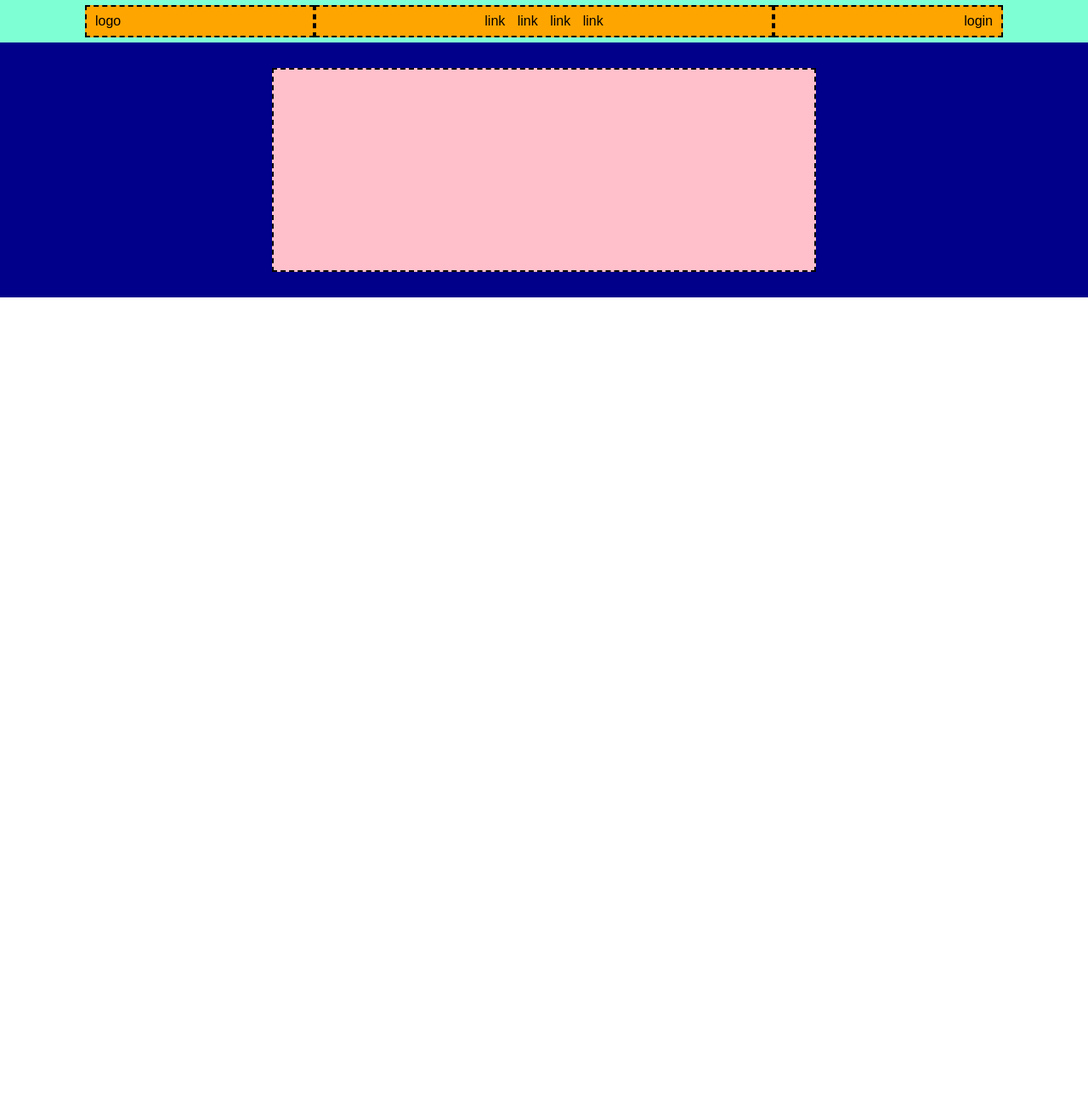
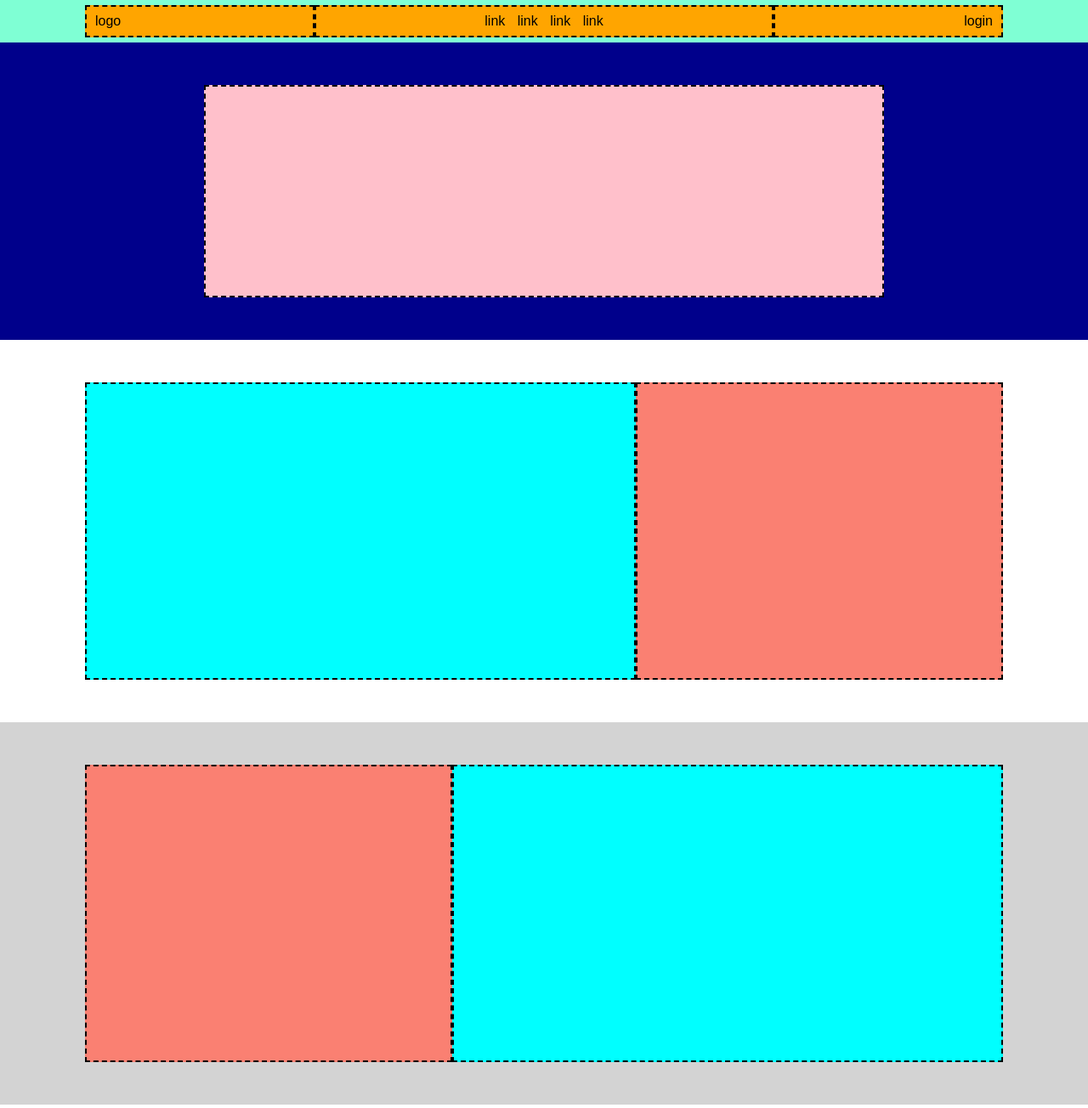
Before and after one commit to carloeusebi/htmlcss-struttura-discord, a plain HTML site: page index.html in a window 1280 px wide. Shown: the top 1304 px of the page at 85% size. Before the commit the page ends 800 px from the top, so only its background shows below. Drawn offline with Linux system fonts and the light colour scheme.

Commit message:
Completed main section

```diff
--- a/index.html
+++ b/index.html
@@ -37,7 +37,35 @@
         </div>
     </header>
 
+
+    <!-- Main -->
     <main>
+        <div class="row">
+            <div class="container flex">
+                <div class="column c-large border-black"></div>
+                <div class="column c-small border-black"></div>
+            </div>
+        </div>
+
+        <div class="row">
+            <div class="container flex">
+                <div class="column c-small border-black"></div>
+                <div class="column c-large border-black"></div>
+            </div>
+        </div>
+
+        <div class="row">
+            <div class="container flex">
+                <div class="column c-large border-black"></div>
+                <div class="column c-small border-black"></div>
+            </div>
+        </div>
+
+        <div class="row">
+            <div class="container flex">
+                <div class="green-box border-black"></div>
+            </div>
+        </div>
 
     </main>
 
--- a/styles/styles.css
+++ b/styles/styles.css
@@ -70,13 +70,41 @@ nav li{
 /* bottom header */
 .hder-bottom{
     width: 100vw;
-    height: 300px;
     background-color: darkblue;
     justify-content: center;
 }
 
 .hder-abstract{
-    height: 80%;
-    width: 50%;
+    height: 250px;
+    width: 800px;
     background-color: pink;
+    margin: 50px 0;
 }
+
+
+/* main */
+.row:nth-of-type(even){
+    background-color: lightgrey;
+}
+
+.column{
+    height: 350px;
+    margin: 50px 0;
+}
+
+.c-large{
+    background-color: aqua;
+    width: calc(100%/5 * 3);
+}
+
+.c-small{
+    background-color: salmon;
+    width: calc(100%/5 * 2);
+}
+
+.green-box{
+    background-color: green;
+    height: 700px;
+    margin: 50px 0;
+    width: 100%;
+}
```
